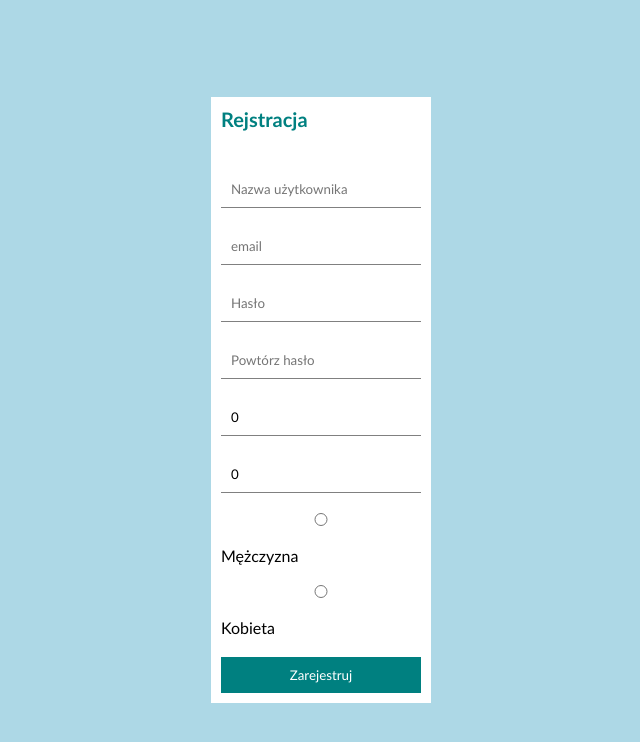
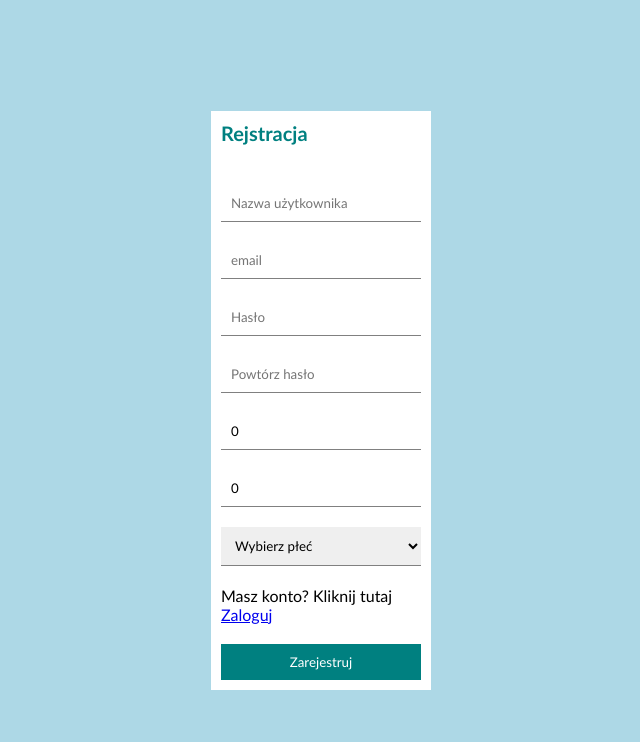
Before and after one commit to Hunciak/myTrainingAppFront, a React (Create React App) app: page /signup in a window 1280 px wide. Shown: the top 742 px of the page, without its empty margins (319-959 px from the left). Built offline with nearby package versions, Linux system fonts and the light colour scheme.

Commit message:
[FE] Added complete css in SignUp and SignIn. Installed react-icons.

```diff
--- a/package.json
+++ b/package.json
@@ -12,6 +12,7 @@
     "@types/react-dom": "^18.2.4",
     "react": "^18.2.0",
     "react-dom": "^18.2.0",
+    "react-icons": "^4.9.0",
     "react-router-dom": "^6.12.0",
     "react-scripts": "5.0.1",
     "types": "^0.1.1",
--- a/src/compenents/SignIn/SignIn.tsx
+++ b/src/compenents/SignIn/SignIn.tsx
@@ -2,6 +2,7 @@ import React, {SyntheticEvent, useState} from "react";
 import {IUserLogIn} from "types";
 import {Btn} from "../common/Btn";
 import './SignIn.css';
+import {Link} from "react-router-dom";
 
 
 export const SignIn = () => {
@@ -76,6 +77,7 @@ export const SignIn = () => {
                        value={form.password}
                        onChange={e => updateForm('password', e.target.value)}
                 />
+                <span>Nie masz konta? Kliknij tutaj <Link to='/signup'>Rejstracja</Link></span>
                 <Btn text={'SignIn'}/>
             </form>
         </div>
--- a/src/compenents/SignUp/SignUp.css
+++ b/src/compenents/SignUp/SignUp.css
@@ -27,3 +27,8 @@ input {
     border: none;
     border-bottom: 1px solid gray;
 }
+select{
+    padding: 10px;
+    border: none;
+    border-bottom: 1px solid gray;
+}
--- a/src/compenents/SignUp/SignUp.tsx
+++ b/src/compenents/SignUp/SignUp.tsx
@@ -2,6 +2,7 @@ import {useState, SyntheticEvent} from "react";
 import {IUserSignUp} from "types";
 import {Btn} from "../common/Btn";
 import './SignUp.css';
+import {Link} from "react-router-dom";
 
 
 export const SignUp = () => {
@@ -92,8 +93,8 @@ export const SignUp = () => {
                        required
                        onChange={e => updateForm('validPassword', e.target.value)}
                 />
-                <input type="number"
-                       placeholder='Aktualna waga'
+                <input type="text"
+                       placeholder='Aktualna waga(kg)'
                        value={form.weight}
                        maxLength={3}
                        required
@@ -101,8 +102,8 @@ export const SignUp = () => {
                        // Usunąć możliwość napisania 0 na początku
 
                 />
-                <input type="number"
-                       placeholder='Wzrost'
+                <input type="text"
+                       placeholder='Wzrost(cm)'
                        value={form.height}
                        maxLength={3}
                        required
@@ -110,20 +111,12 @@ export const SignUp = () => {
                     // Usunąć możliwość napisania 0 na początku
 
                 />
-                <input
-                    className='gender'
-                    type="radio"
-                    name='gender'
-                    value='male'
-                    onChange={e => updateForm('gender', e.target.value)}
-                />Mężczyzna
-                <input
-                    className='gender'
-                    type="radio"
-                    name='gender'
-                    value='female'
-                    onChange={e => updateForm('gender', e.target.value)}
-                />Kobieta
+                <select>
+                    <option value="null">Wybierz płeć</option>
+                    <option value="male">Mężczyzna</option>
+                    <option value="female">Kobieta</option>
+                </select>
+                <span>Masz konto? Kliknij tutaj <Link to='/signin'>Zaloguj</Link></span>
                 <Btn text={'Zarejestruj'}/>
             </form>
         </div>
```
Also changed, not shown: src/compenents/SignIn/SignIn.css (line endings or trailing spaces), 1 other file (tests, documents, lock files or other folders).
